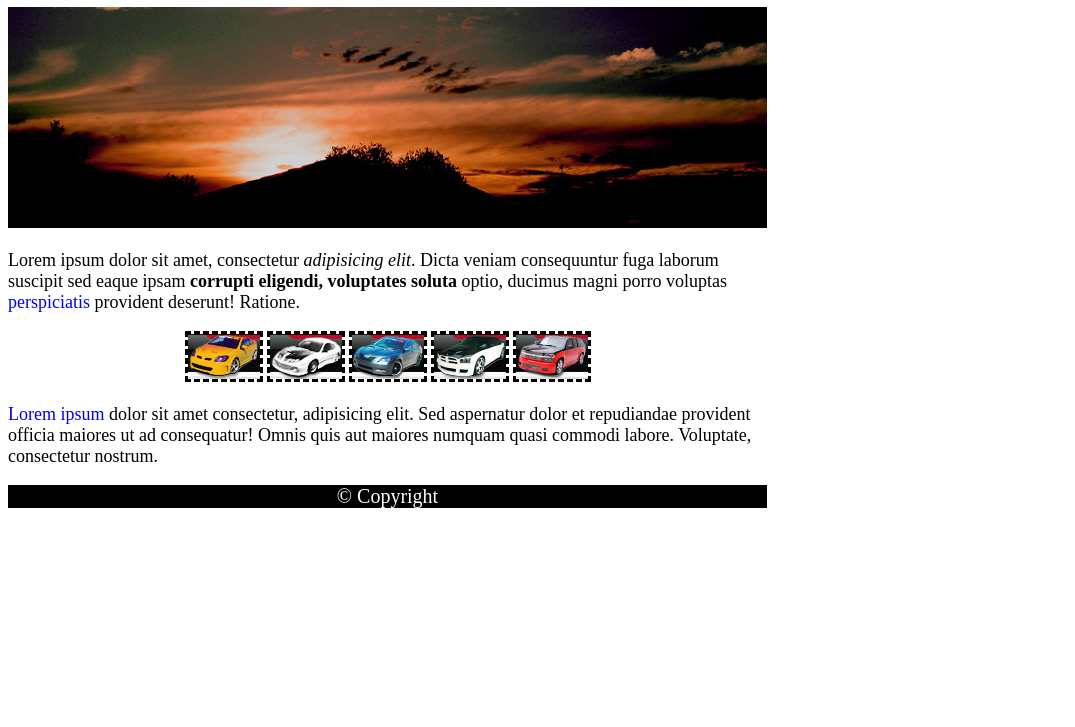
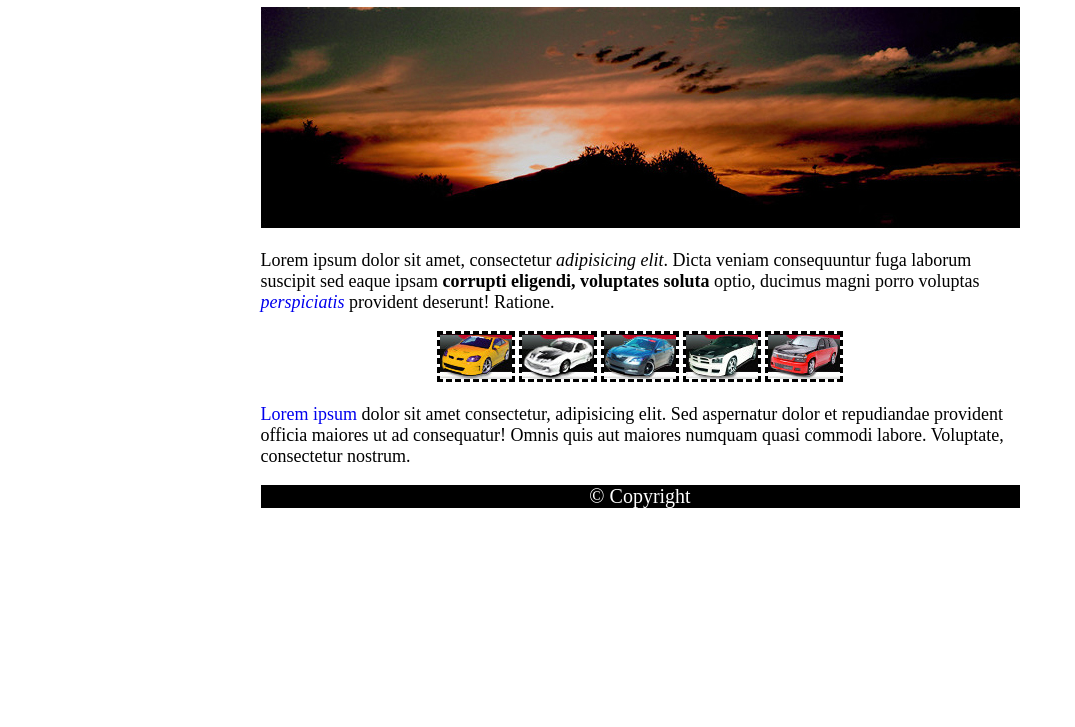
Before and after one commit to ZWolpix/homework4, a plain HTML site: page index.html in a window 1280 px wide. Shown: the part 73-800 px from the top of the page, without its empty margins (0-1075 px from the left). Drawn offline with Linux system fonts and the light colour scheme.

Commit message:
section and wrapper

```diff
--- a/index.html
+++ b/index.html
@@ -9,35 +9,44 @@
 </head>
 
 <body>
+    <div id="wrapper">
         <header>
             <h1>My simple website</h1>
         </header>
+        <section>
             <div>
                 <img src="./img/sunset.jpg" alt="sunset">
             </div>
             <p>
-        Lorem ipsum dolor sit amet, consectetur <i>adipisicing elit</i>. Dicta veniam consequuntur fuga laborum suscipit
-        sed eaque ipsam <strong>corrupti eligendi, voluptates soluta</strong> optio, ducimus magni porro voluptas
-        <a href="#">perspiciatis</a> provident deserunt! Ratione.
+                Lorem ipsum dolor sit amet, consectetur <i>adipisicing elit</i>. Dicta veniam consequuntur fuga laborum
+                suscipit
+                sed eaque ipsam <strong>corrupti eligendi, voluptates soluta</strong> optio, ducimus magni porro
+                voluptas
+                <i><a href="#">perspiciatis</a></i> provident deserunt! Ratione.
             </p>
 
 
             <div id="cars">
-        <img id="dash" src="./img/car01.jpg" alt="yellow car"> <img id="dash" src="./img/car02.jpg" alt="white car">
-        <img id="dash" src="./img/car03.jpg" alt="grey car"> <img id="dash" src="./img/car04.jpg" alt="white bmw"> <img
-            id="dash" src="./img/car05.jpg" alt="red car">
+                <img id="dash" src="./img/car01.jpg" alt="yellow car"> <img id="dash" src="./img/car02.jpg"
+                    alt="white car">
+                <img id="dash" src="./img/car03.jpg" alt="grey car"> <img id="dash" src="./img/car04.jpg"
+                    alt="white bmw">
+                <img id="dash" src="./img/car05.jpg" alt="red car">
             </div>
             <p>
-        <a href="#">Lorem ipsum</a> dolor sit amet consectetur, adipisicing elit. Sed aspernatur dolor et repudiandae
+                <a href="#">Lorem ipsum</a> dolor sit amet consectetur, adipisicing elit. Sed aspernatur dolor et
+                repudiandae
                 provident
-        officia maiores ut ad consequatur! Omnis quis aut maiores numquam quasi commodi labore. Voluptate, consectetur
+                officia maiores ut ad consequatur! Omnis quis aut maiores numquam quasi commodi labore. Voluptate,
+                consectetur
                 nostrum.
             </p>
-
+        </section>
 
         <footer>
             &copy; Copyright
         </footer>
+    </div>
 </body>
 
 </html>
--- a/style.css
+++ b/style.css
@@ -1,25 +1,25 @@
 
+#wrapper {
+    width: 759px;
+    margin: 0 auto;
+}
 h1 {
     text-align: center;
-    width: 759px;
     background-color: #A52A2A;
     color: #ffffff;
     font-size: 32px;
 }
 p {
     font-size: 18px;
-    width: 759px;
 }
 footer {
     background-color: black;
     color: white;
     font-size: 20px;
     text-align: center;
-    width: 759px;
 }
 #cars {
     text-align: center;
-    width: 759px;
 }
 #dash {
     border: dashed;
```
Lines whose indentation alone changed are shown as unchanged.
